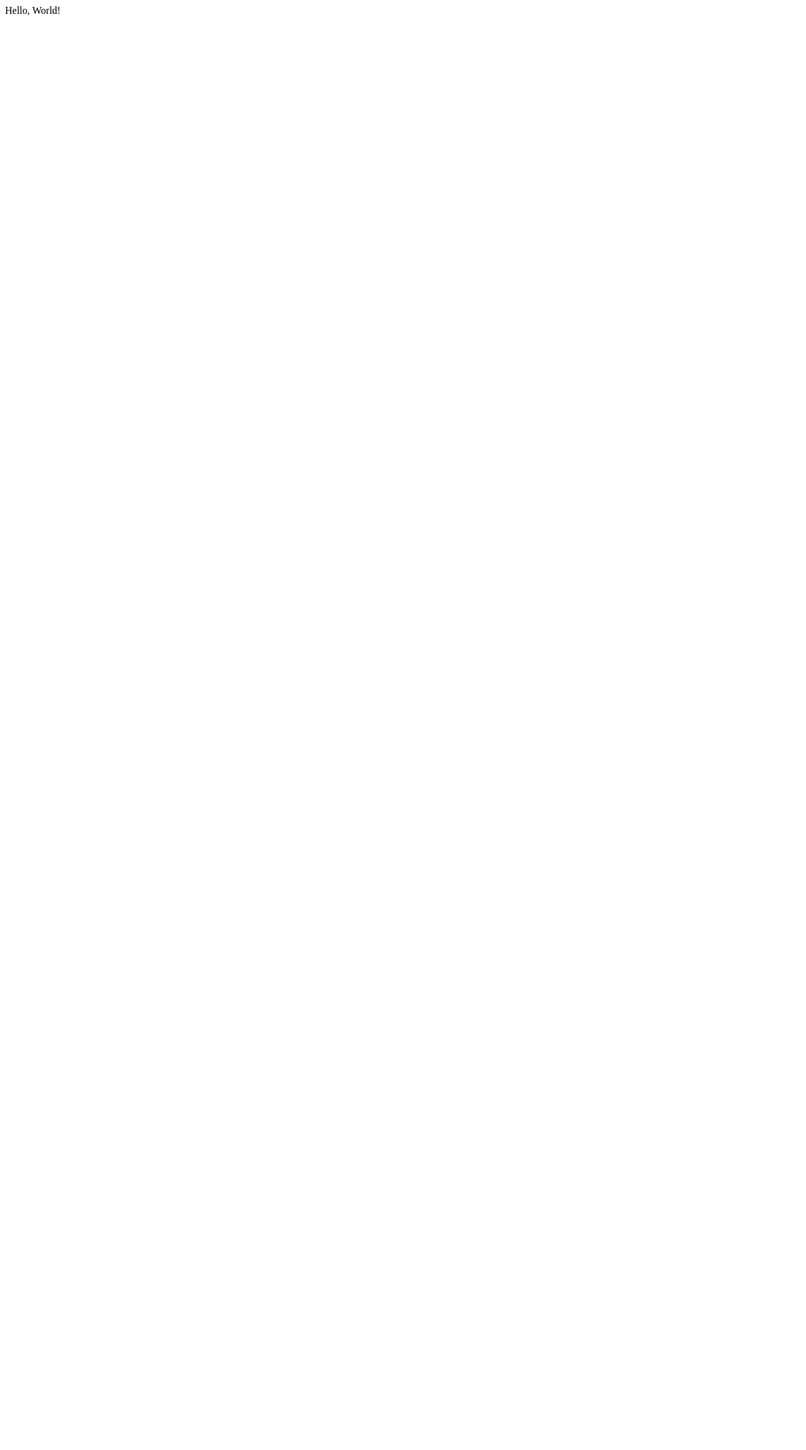
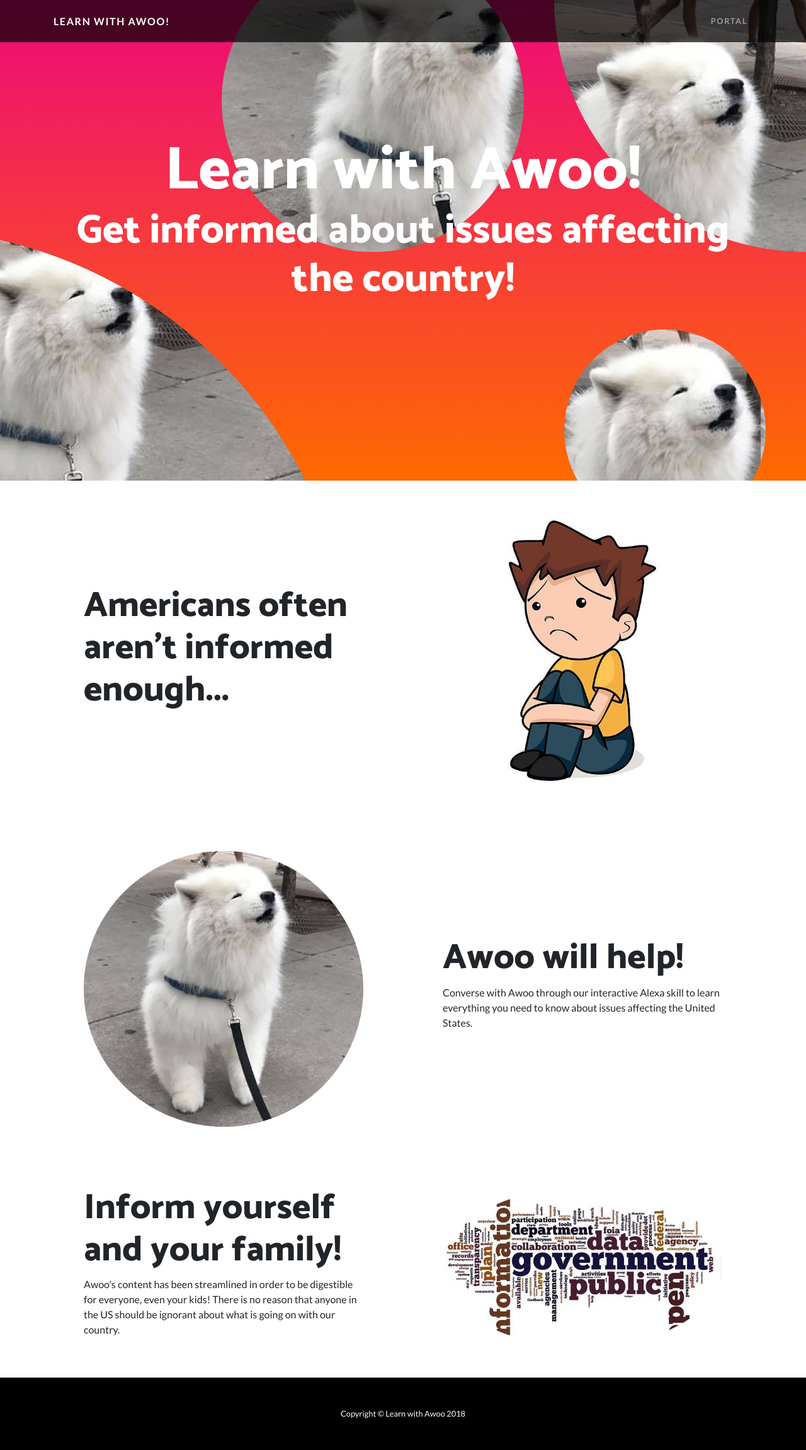
Before and after one commit to exsmiley/learn_with_awoo, a Flask app: page / in a window 1280 px wide. Before the commit the page is almost empty. Shown: the whole page at 63% size. Before the commit the page ends 25 px from the top, so only its background shows below. Run offline with Flask 2, Linux system fonts and the light colour scheme; some libraries are stand-ins or nearby versions.

Commit message:
awooooo pics are on there

```diff
--- a/app.py
+++ b/app.py
@@ -7,10 +7,6 @@ data = load_data()
 
 
 @app.route('/')
-def hello_world():
-    return 'Hello, World!'
-
-@app.route('/home')
 def home_page():
     return render_template('index.html')
 
@@ -31,5 +27,5 @@ def topic_page(name):
 
     return 'The issues in {} are {}.'.format(name, issues)
 
-# if __name__ == '__main__':
-#     print(topic_page('Immigration'))
+if __name__ == '__main__':
+    print(topic_page('Immigration'))
--- a/static/css/one-page-wonder.css
+++ b/static/css/one-page-wonder.css
@@ -77,13 +77,14 @@ header.masthead .bg-circle {
   z-index: 0;
   position: absolute;
   border-radius: 100%;
-  background: linear-gradient(0deg, #ee0979 0%, #ff6a00 100%);
+  /*background: linear-gradient(0deg, #ee0979 0%, #ff6a00 100%);*/
+  background-image: url("../img/awoo.png");
 }
 
 header.masthead .bg-circle-1 {
   height: 90rem;
   width: 90rem;
-  bottom: -55rem;
+  bottom: -65rem;
   left: -55rem;
 }
 
@@ -92,13 +93,15 @@ header.masthead .bg-circle-2 {
   width: 50rem;
   top: -25rem;
   right: -25rem;
+  background-image: url("../img/awoo5.png");
 }
 
 header.masthead .bg-circle-3 {
   height: 20rem;
   width: 20rem;
-  bottom: -10rem;
+  bottom: -5rem;
   right: 5%;
+  background-image: url("../img/awoo3.png");
 }
 
 header.masthead .bg-circle-4 {
--- a/templates/index.html
+++ b/templates/index.html
@@ -18,11 +18,11 @@
     <link href="https://fonts.googleapis.com/css?family=Lato:100,100i,300,300i,400,400i,700,700i,900,900i" rel="stylesheet">
 
     <!-- Custom styles for this template -->
-    <link href="static/css/one-page-wonder.min.css" rel="stylesheet">
+    <link href="static/css/one-page-wonder.css" rel="stylesheet">
 
   </head>
 
-  <body>
+  <body data-spy="scroll">
 
     <!-- Navigation -->
     <nav class="navbar navbar-expand-lg navbar-dark navbar-custom fixed-top">
@@ -46,7 +46,7 @@
         <div class="container">
           <h1 class="masthead-heading mb-0">Learn with Awoo!</h1>
           <h2 class="masthead-subheading mb-0">Get informed about issues affecting the country!</h2>
-          <a href="#" class="btn btn-primary btn-xl rounded-pill mt-5">Learn More</a>
+          <a href="#" class="btn btn-primary btn-xl rounded-pill mt-5" style="visibility: hidden">Learn More</a>
         </div>
       </div>
       <div class="bg-circle-1 bg-circle"></div>
@@ -55,7 +55,7 @@
       <div class="bg-circle-4 bg-circle"></div>
     </header>
 
-    <section>
+    <section id='#info'>
       <div class="container">
         <div class="row align-items-center">
           <div class="col-lg-6 order-lg-2">
@@ -65,8 +65,8 @@
           </div>
           <div class="col-lg-6 order-lg-1">
             <div class="p-5">
-              <h2 class="display-4">For those about to rock...</h2>
-              <p>Lorem ipsum dolor sit amet, consectetur adipisicing elit. Quod aliquid, mollitia odio veniam sit iste esse assumenda amet aperiam exercitationem, ea animi blanditiis recusandae! Ratione voluptatum molestiae adipisci, beatae obcaecati.</p>
+              <h2 class="display-4">Americans often aren't informed enough...</h2>
+          <!--     <p>Lorem ipsum dolor sit amet, consectetur adipisicing elit. Quod aliquid, mollitia odio veniam sit iste esse assumenda amet aperiam exercitationem, ea animi blanditiis recusandae! Ratione voluptatum molestiae adipisci, beatae obcaecati.</p> -->
             </div>
           </div>
         </div>
@@ -78,13 +78,13 @@
         <div class="row align-items-center">
           <div class="col-lg-6">
             <div class="p-5">
-              <img class="img-fluid rounded-circle" src="static/img/02.jpg" alt="">
+              <img class="img-fluid rounded-circle" src="static/img/awoo.png" alt="">
             </div>
           </div>
           <div class="col-lg-6">
             <div class="p-5">
-              <h2 class="display-4">We salute you!</h2>
-              <p>Lorem ipsum dolor sit amet, consectetur adipisicing elit. Quod aliquid, mollitia odio veniam sit iste esse assumenda amet aperiam exercitationem, ea animi blanditiis recusandae! Ratione voluptatum molestiae adipisci, beatae obcaecati.</p>
+              <h2 class="display-4">Awoo will help!</h2>
+              <p>Converse with Awoo through our interactive Alexa skill to learn everything you need to know about issues affecting the United States.</p>
             </div>
           </div>
         </div>
@@ -101,8 +101,8 @@
           </div>
           <div class="col-lg-6 order-lg-1">
             <div class="p-5">
-              <h2 class="display-4">Let there be rock!</h2>
-              <p>Lorem ipsum dolor sit amet, consectetur adipisicing elit. Quod aliquid, mollitia odio veniam sit iste esse assumenda amet aperiam exercitationem, ea animi blanditiis recusandae! Ratione voluptatum molestiae adipisci, beatae obcaecati.</p>
+              <h2 class="display-4">Inform yourself and your family!</h2>
+              <p>Awoo's content has been streamlined in order to be digestible for everyone, even your kids! There is no reason that anyone in the US should be ignorant about what is going on with our country.</p>
             </div>
           </div>
         </div>
@@ -112,7 +112,7 @@
     <!-- Footer -->
     <footer class="py-5 bg-black">
       <div class="container">
-        <p class="m-0 text-center text-white small">Copyright &copy; Your Website 2018</p>
+        <p class="m-0 text-center text-white small">Copyright &copy; Learn with Awoo 2018</p>
       </div>
       <!-- /.container -->
     </footer>
```
Also changed, not shown: static/img/01.jpg, static/img/02.jpg, static/img/03.jpg, static/img/awoo.png (added), static/img/awoo2.png (added), static/img/awoo3.png (added), static/img/awoo4.png (added), static/img/awoo5.png (added).
